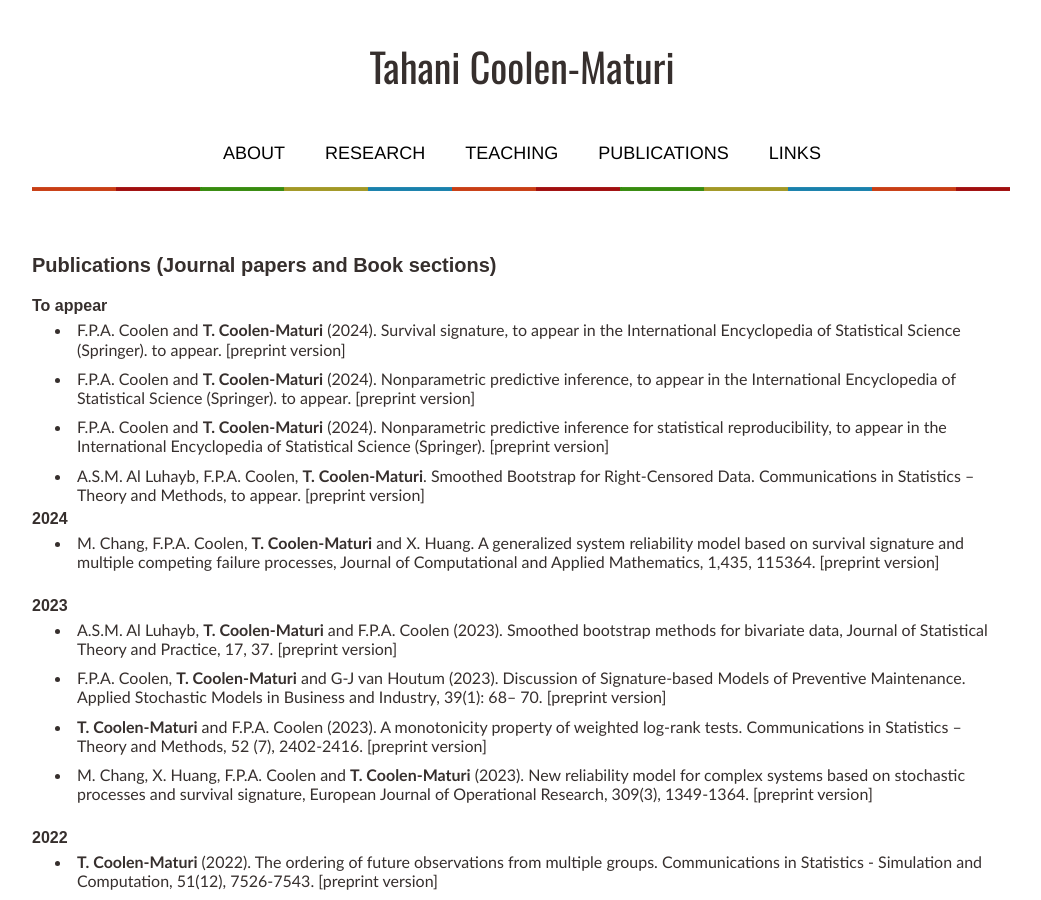
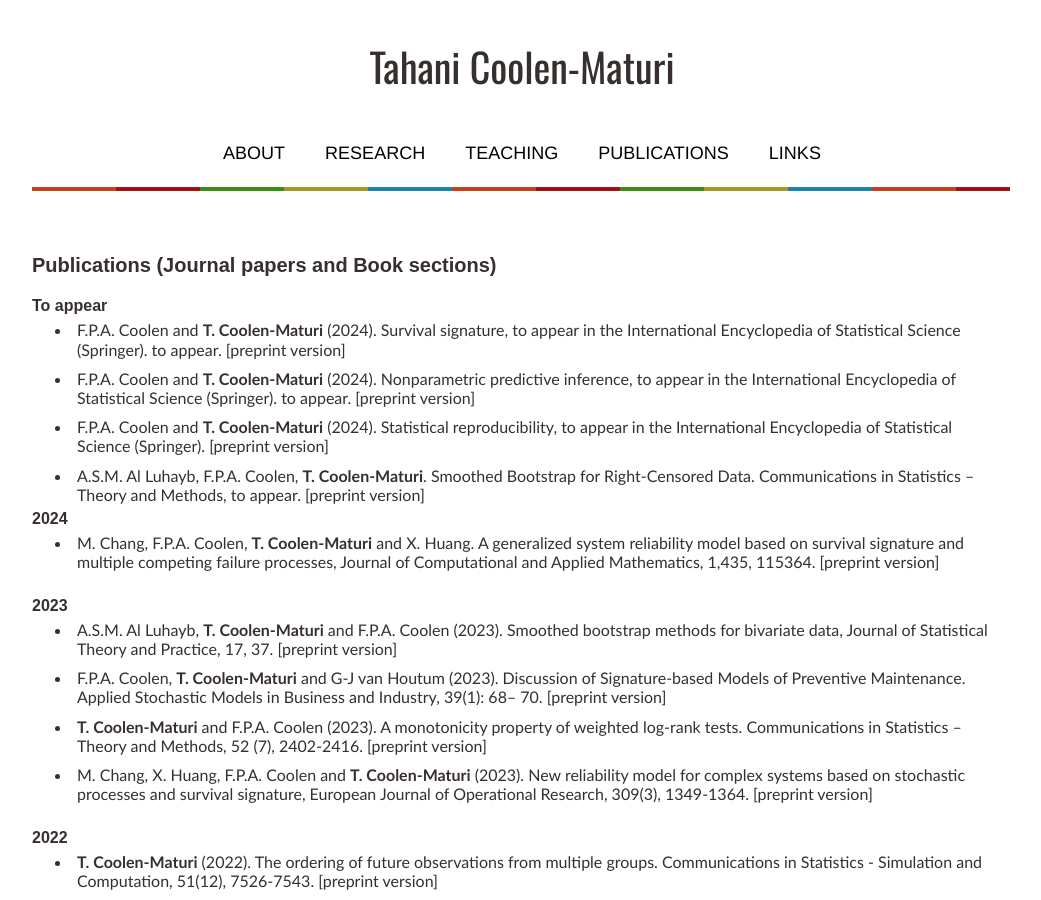
Before and after one commit to tmaturi/tahanimaturi, a Jekyll site: the page built from publications.md, in a window 1280 px wide and 900 px high. Shown: the whole window, without its empty margins (119-1160 px from the left). Built offline with Jekyll 4.4.1, drawn with Linux system fonts in a browser that asks for light colours; our own code applies the rules of GitHub Pages for plain Markdown files.

Commit message:
Update publications.md

```diff
--- a/publications.md
+++ b/publications.md
@@ -15,7 +15,7 @@ title: Publications
 - F.P.A. Coolen and **T. Coolen-Maturi** (2024). Nonparametric predictive inference, to appear in the International Encyclopedia of Statistical Science (Springer). to appear. [[preprint version](pdfs/Encycl-NPI-24.pdf){:target="_blank"}]
 
 
-- F.P.A. Coolen and **T. Coolen-Maturi** (2024). Nonparametric predictive inference for statistical reproducibility, to appear in the International Encyclopedia of Statistical Science (Springer). [[preprint version](pdfs/Encycl-RP-24.pdf){:target="_blank"}]
+- F.P.A. Coolen and **T. Coolen-Maturi** (2024). Statistical reproducibility, to appear in the International Encyclopedia of Statistical Science (Springer). [[preprint version](pdfs/Encycl-RP-24.pdf){:target="_blank"}]
 
 
 - A.S.M. Al Luhayb, F.P.A. Coolen, **T. Coolen-Maturi**. Smoothed Bootstrap for Right-Censored Data.  Communications in Statistics – Theory and Methods, to appear. [[preprint version](pdfs/ComStats_SB_RC_Rev_221023.pdf){:target="_blank"}]
```
